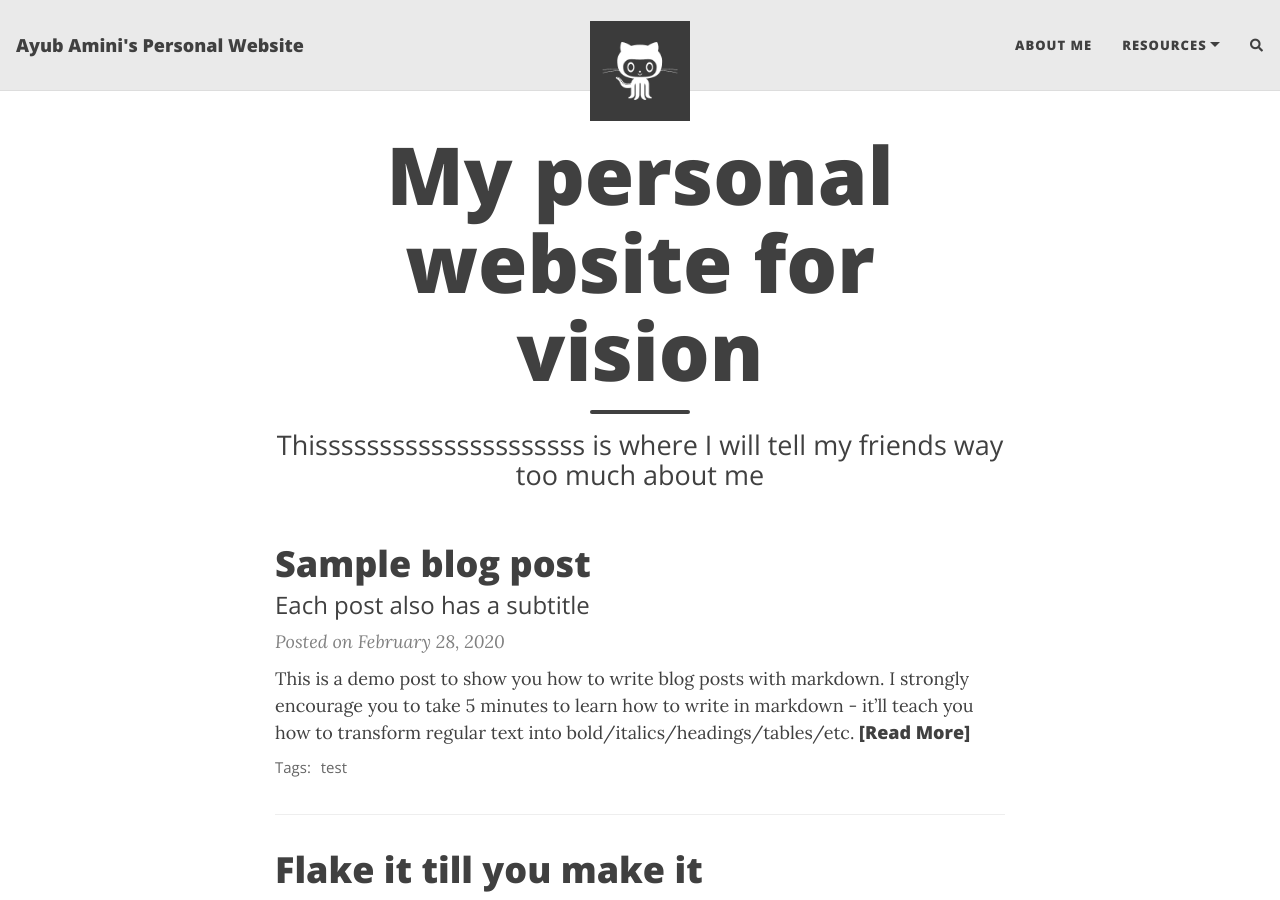
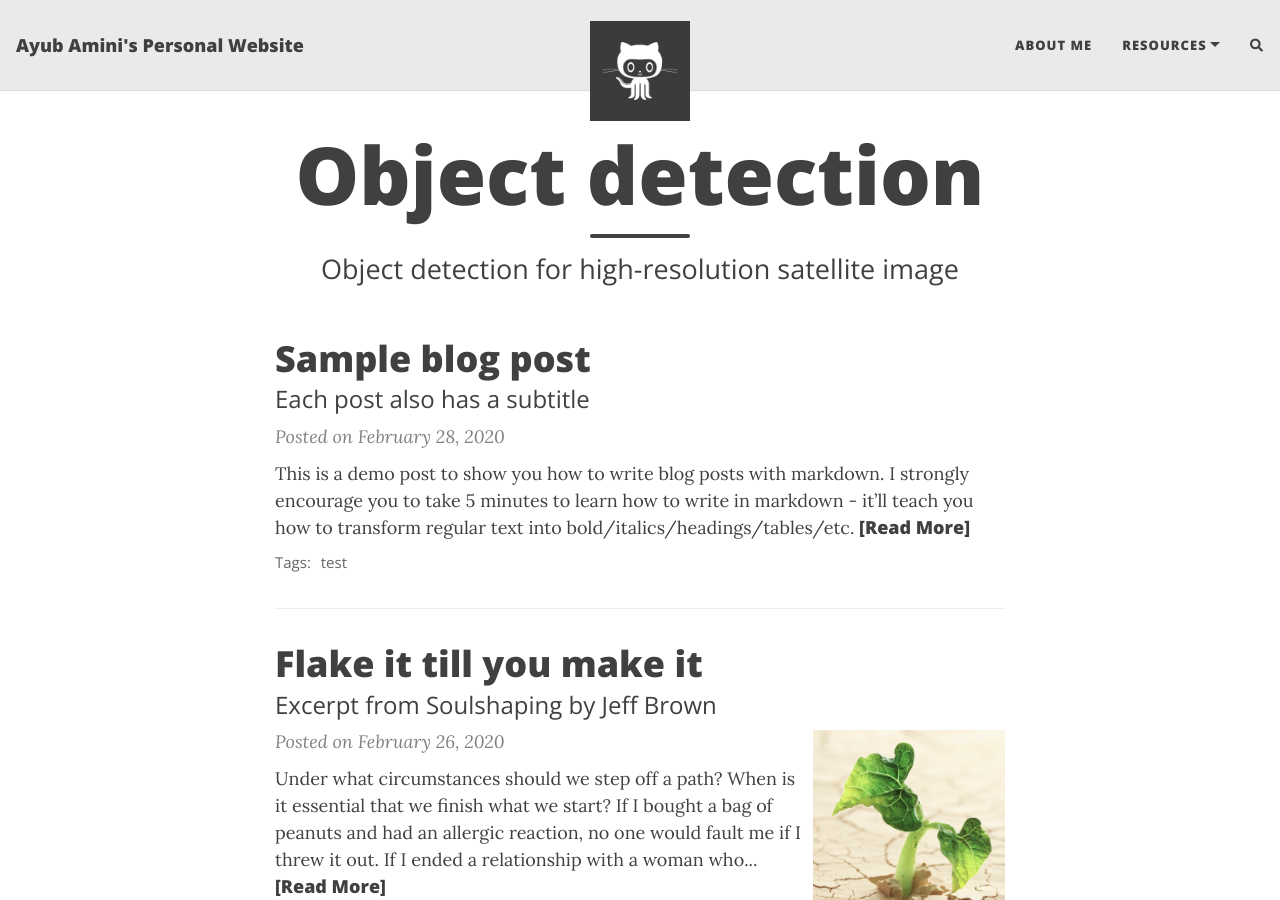
Before and after one commit to jobe1366/AYUB_AMINI.github.io, a Jekyll site: the page built from index.html, in a window 1280 px wide and 900 px high. Built offline with Jekyll 4.4.1, drawn with Linux system fonts in a browser that asks for light colours; nearby versions of some CDN libraries; the list of posts is cut into pages by our own code; comment, search, counter and statistics services are not loaded.

Commit message:
Update index.html

```diff
--- a/index.html
+++ b/index.html
@@ -1,5 +1,5 @@
 ---
 layout: home
-title: My personal website for vision
-subtitle: Thisssssssssssssssssssss is where I will tell my friends way too much about me
+title:  Object detection
+subtitle: Object detection for high-resolution satellite image
 ---
```
